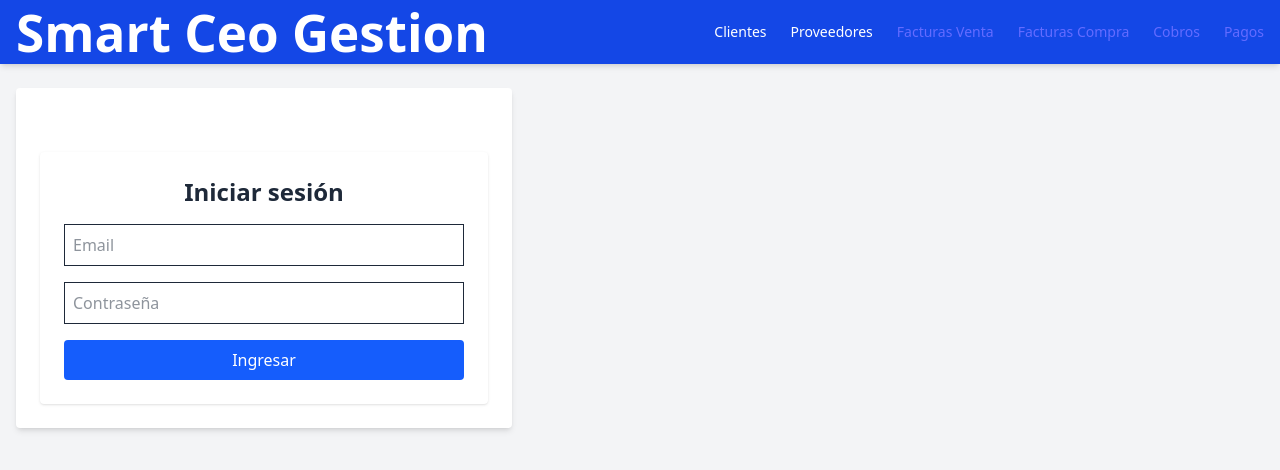
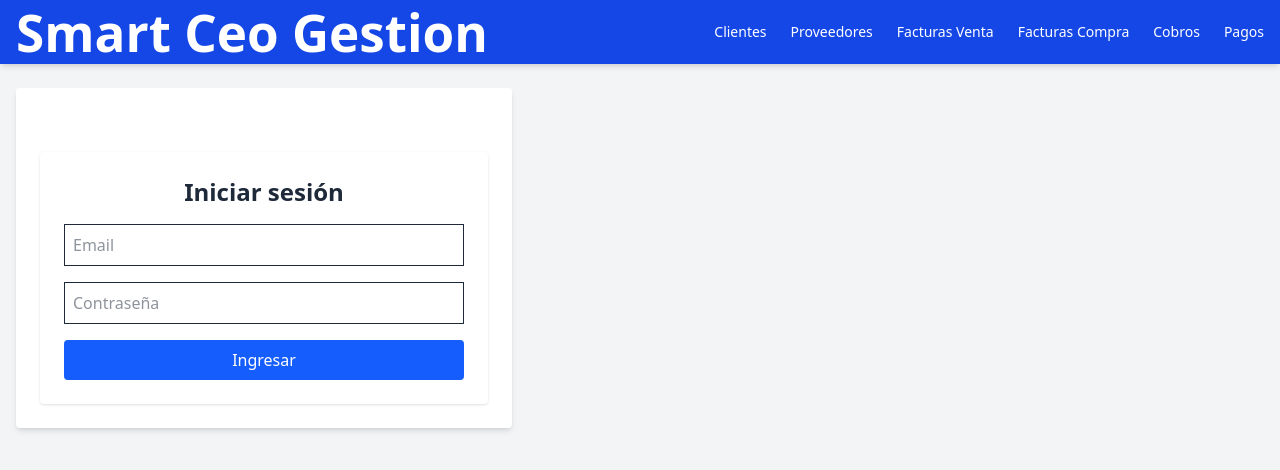
Before and after one commit to lautarocloudy/cuenta-corriente, a React (Vite) app: page / in a window 1280 px wide. Shown: the top 470 px of the page. Built offline with nearby package versions, Linux system fonts and the light colour scheme.

Commit message:
fix cambio de api

```diff
--- a/src/index.css
+++ b/src/index.css
@@ -20,11 +20,11 @@
 
 a {
   font-weight: 500;
-  color: #646cff;
+  color: #ffffff;
   text-decoration: inherit;
 }
 a:hover {
-  color: #535bf2;
+  color: #c1c4f7;
 }
 
 body {
```
